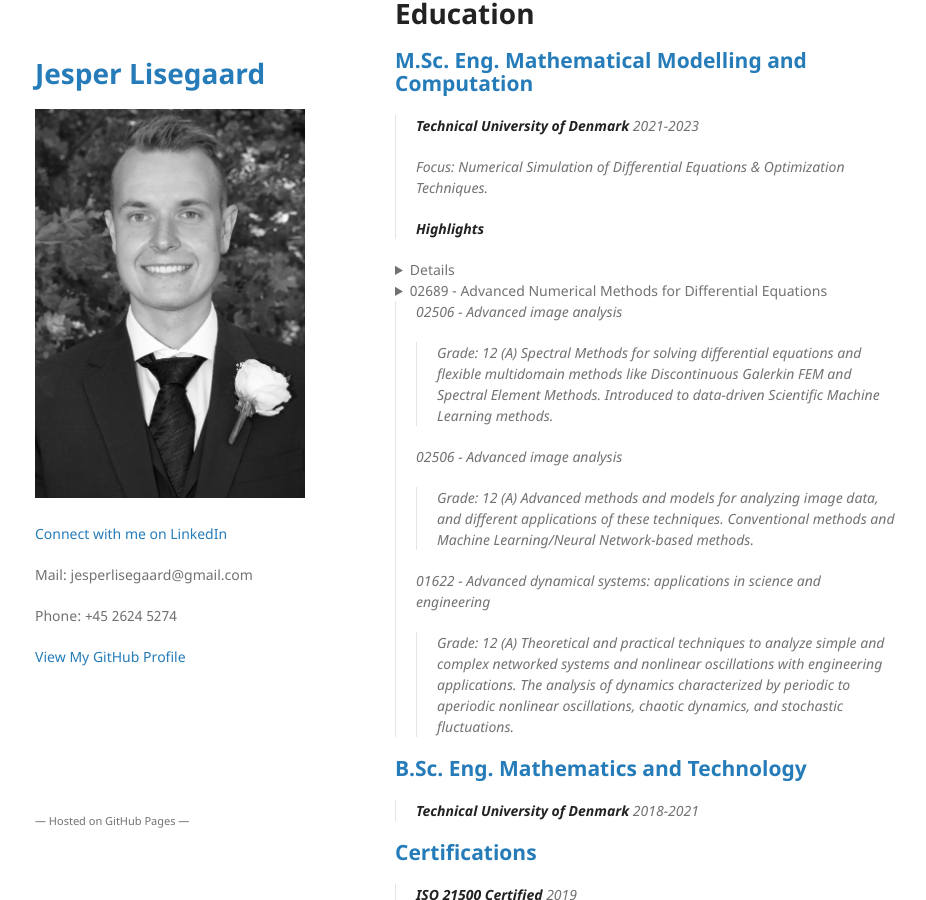
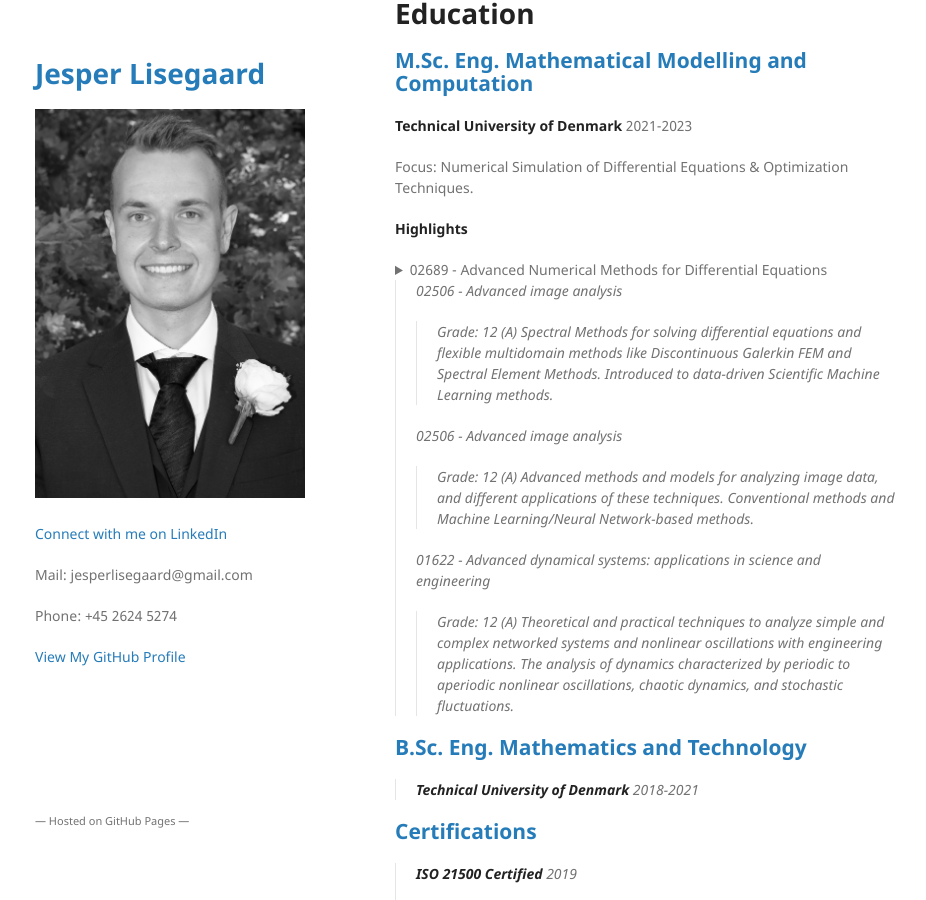
Before and after one commit to JLisegaard/jlisegaard.github.io, a Jekyll site: the page built from index.md, in a window 1280 px wide and 900 px high, scrolled down 606 px. Shown: the whole window, without its empty margins (175-1101 px from the left). Built offline with Jekyll 4.4.1, drawn with Linux system fonts in a browser that asks for light colours.

Commit message:
Update index.md

```diff
--- a/index.md
+++ b/index.md
@@ -26,24 +26,17 @@ As an intermediate result a [poster](./NSE_Poster_linear.html) on the work for t
 
 ## <a>M.Sc. Eng. Mathematical Modelling and Computation<a>
 
-> **Technical University of Denmark**
-> 2021-2023
->
-> Focus: Numerical Simulation of Differential Equations & Optimization Techniques.
->
-> **Highlights**
-<details>
-    <summary>Details</summary>
-    Something small enough to escape casual notice.
-</details>
+**Technical University of Denmark**
+2021-2023
+
+Focus: Numerical Simulation of Differential Equations & Optimization Techniques.
+
+**Highlights**
 
 <details>
   <summary>02689 - Advanced Numerical Methods for Differential Equations</summary>
-  <p>
-  Grade: 12 (A)
-
-  Spectral Methods for solving differential equations and flexible multidomain methods like Discontinuous Galerkin FEM and Spectral Element Methods. Introduced to data-driven Scientific Machine Learning methods.
-  </p>
+  <p> > Grade: 12 (A) </p>
+  <p> > Spectral Methods for solving differential equations and flexible multidomain methods like Discontinuous Galerkin FEM and Spectral Element Methods. Introduced to data-driven Scientific Machine Learning methods. </p>
 </details>
 
 >  _02506 - Advanced image analysis_
```
